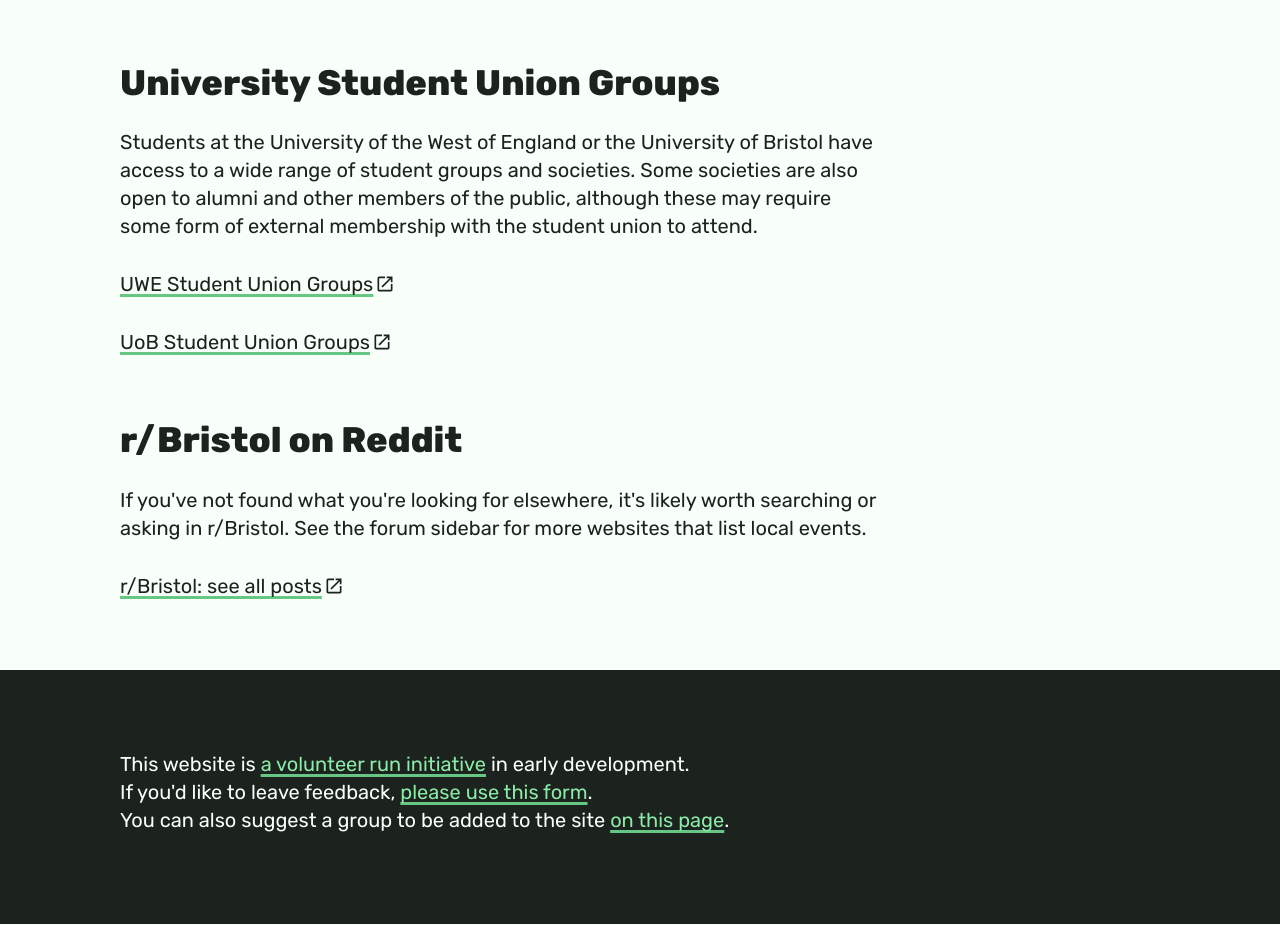
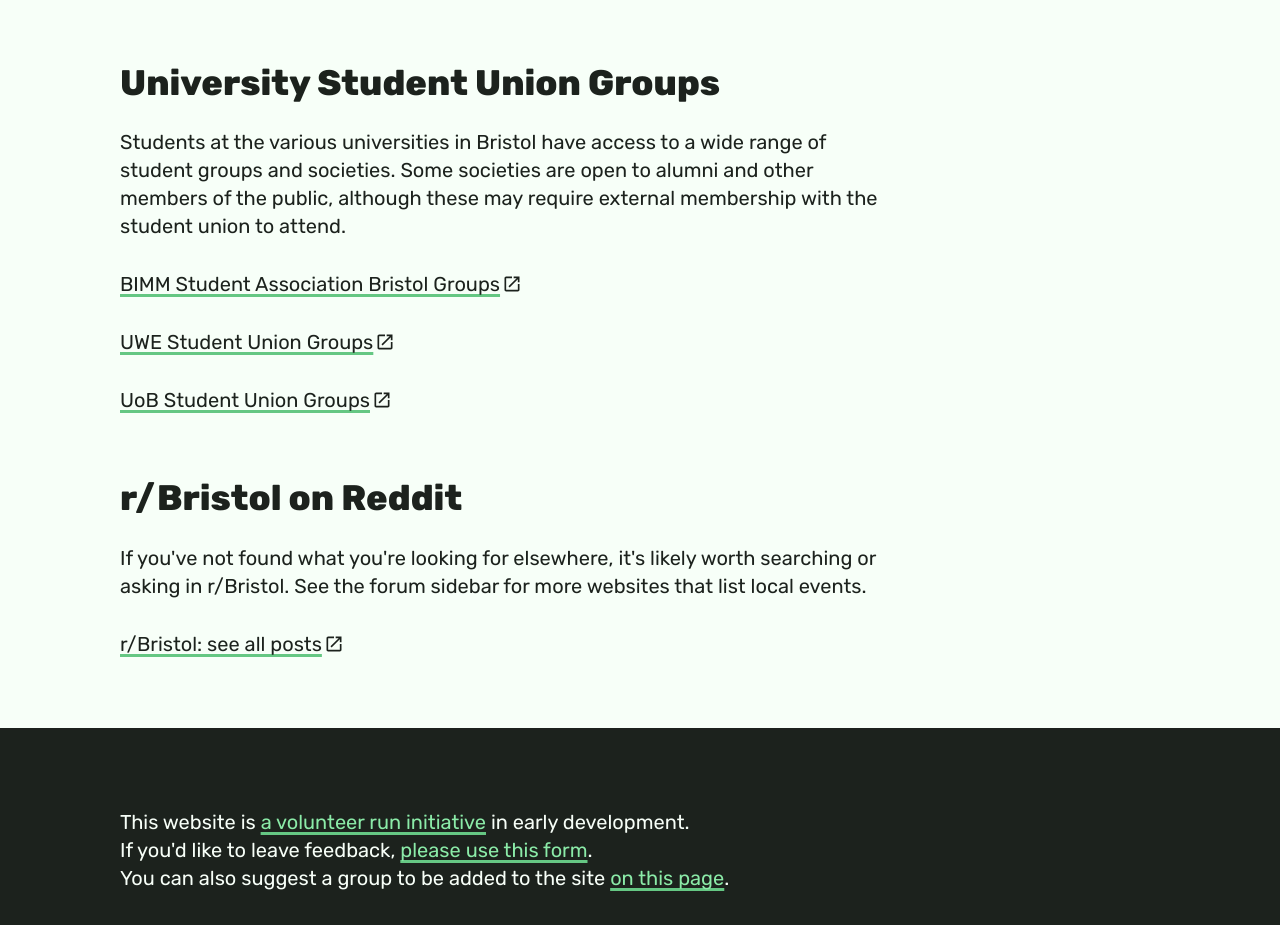
Before and after one commit to jhancock532/bristol-social-groups, a Next.js app: page /more-resources in a window 1280 px wide. Shown: the part 1346-2271 px from the top of the page. Built offline with nearby package versions, Linux system fonts and the light colour scheme.

Commit message:
add BIMM student association to more resources

```diff
--- a/src/pages/about.tsx
+++ b/src/pages/about.tsx
@@ -23,7 +23,9 @@
                     <li>Are well attended</li>
                     <li>Meet regularly</li>
                     <li>Are free or low cost</li>
-                    <li>Have a shared, inclusive and social activity</li>
+                    <li>
+                        Have a shared, inclusive and proactively social activity
+                    </li>
                 </ul>
                 <p>
                     There are many social groups in Bristol that are not listed
--- a/src/pages/more-resources.tsx
+++ b/src/pages/more-resources.tsx
@@ -70,11 +70,16 @@
             </p>
             <h2>University Student Union Groups</h2>
             <p>
-                Students at the University of the West of England or the
-                University of Bristol have access to a wide range of student
-                groups and societies. Some societies are also open to alumni and
-                other members of the public, although these may require some
-                form of external membership with the student union to attend.
+                Students at the various universities in Bristol have access to a
+                wide range of student groups and societies. Some societies are
+                open to alumni and other members of the public, although these
+                may require external membership with the student union to
+                attend.
+            </p>
+            <p>
+                <Link url="https://linktr.ee/signup.to.societies" external>
+                    BIMM Student Association Bristol Groups
+                </Link>
             </p>
             <p>
                 <Link
@@ -89,6 +94,7 @@
                     UoB Student Union Groups
                 </Link>
             </p>
+
             <h2>r/Bristol on Reddit</h2>
             <p>
                 If you&apos;ve not found what you&apos;re looking for elsewhere,
```
Also changed, not shown: 1 other file (tests, documents, lock files or other folders).
